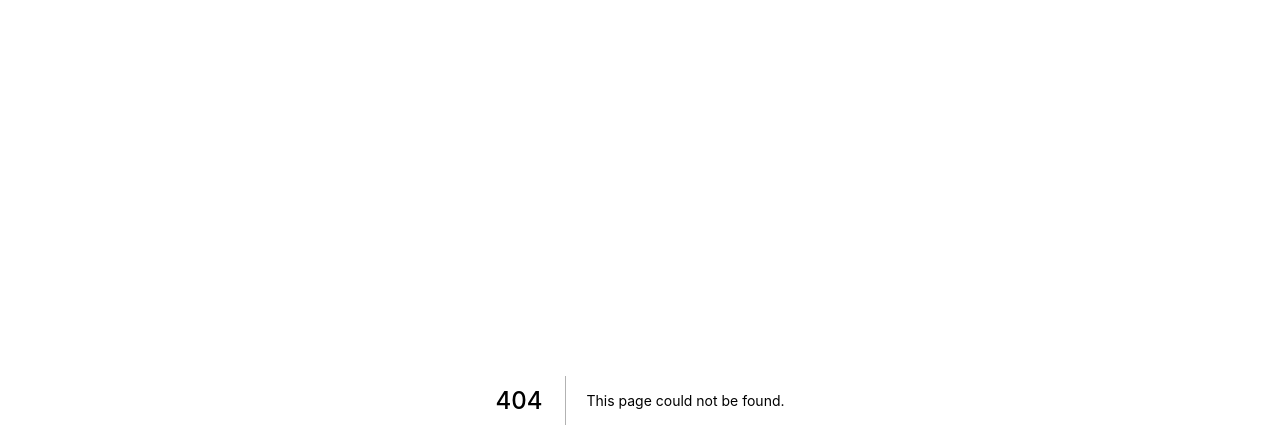
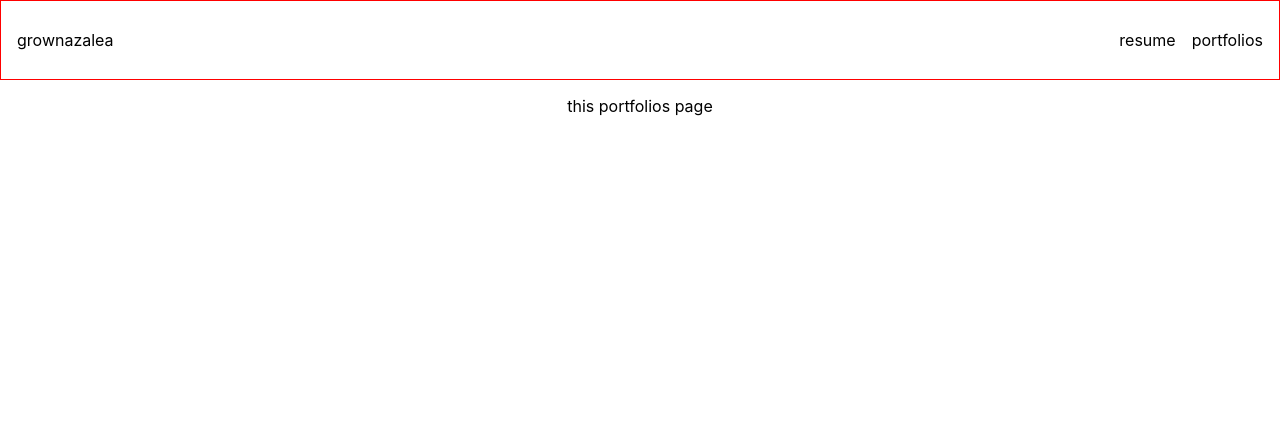
Before and after one commit to babyazalea/grownazalea, a Next.js app: page /portfolios in a window 1280 px wide. Before the commit this address had no page. Shown: the top 448 px of the page. Built offline with nearby package versions, Linux system fonts and the light colour scheme.

Commit message:
making portfolios page & linked nav

```diff
--- a/components/header.js
+++ b/components/header.js
@@ -1,7 +1,4 @@
 import Link from "next/link";
-
-import { FontAwesomeIcon } from "@fortawesome/react-fontawesome";
-import { faGithub } from "@fortawesome/free-brands-svg-icons";
 
 import styles from "../styles/header.module.css";
 
@@ -16,10 +13,7 @@ export default function Header() {
               <Link href={"/"}>resume</Link>
             </li>
             <li>
-              <Link href="/portfolio">portfolio</Link>
-            </li>
-            <li>
-              <Link href="/credits">credits</Link>
+              <Link href="/portfolios">portfolios</Link>
             </li>
           </ul>
         </div>
--- /dev/null
+++ b/pages/portfolios.js
@@ -0,0 +1,32 @@
+import { Fragment } from "react";
+import Head from "next/head";
+
+import Layout from "../components/layout";
+import Resume from "../components/resume/resume";
+
+import { getSortedProjectsData } from "../lib/projects";
+
+export default function Portfolios({ allProjectsData }) {
+  return (
+    <Fragment>
+      <Head>
+        <link
+          rel="stylesheet"
+          href="https://cdn.jsdelivr.net/gh/devicons/devicon@latest/devicon.min.css"
+        />
+      </Head>
+      <Layout>
+        <p>this portfolios page</p>
+      </Layout>
+    </Fragment>
+  );
+}
+
+export async function getStaticProps() {
+  const allProjectsData = getSortedProjectsData();
+  return {
+    props: {
+      allProjectsData,
+    },
+  };
+}
```
